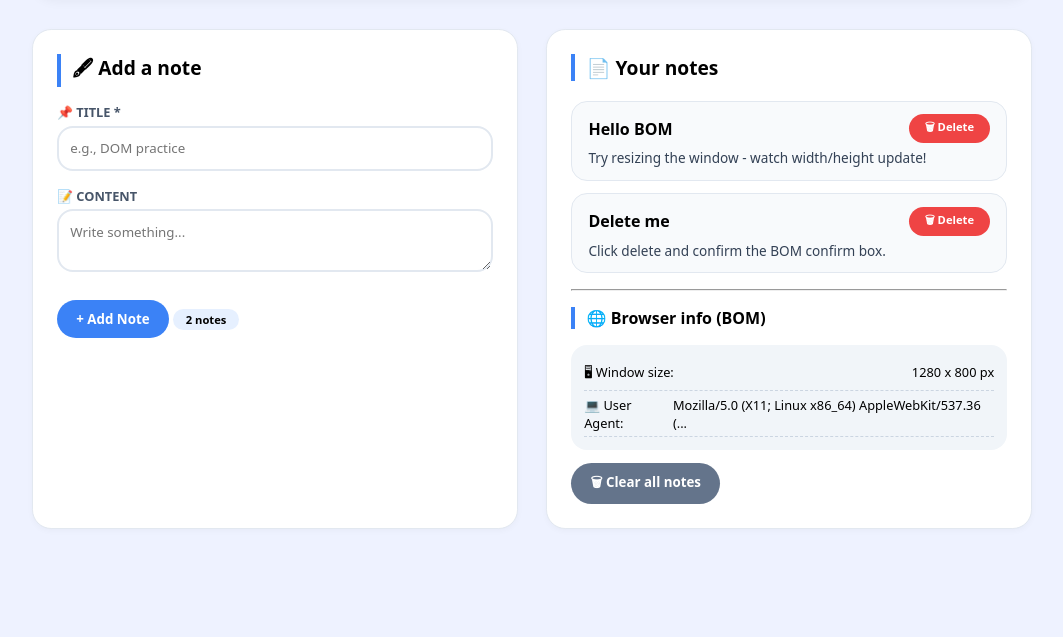
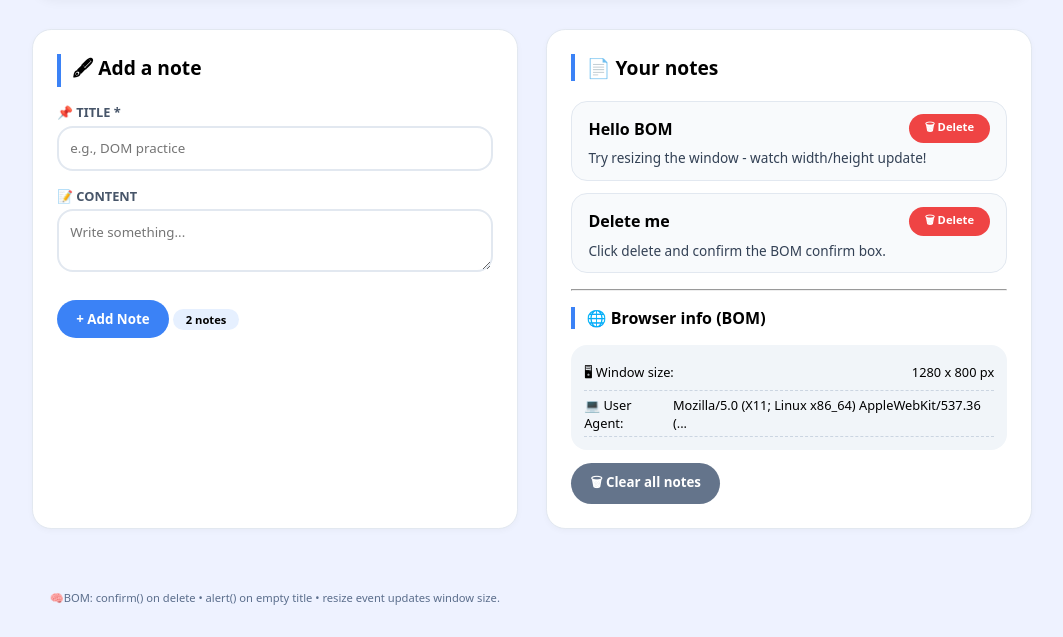
Before and after one commit to ghufransulaiman/QuickNotes_Lab_Dashboard, a plain HTML site: page index.html in a window 1280 px wide. Shown: the part 177-814 px from the top of the page, without its empty margins (108-1171 px from the left). Drawn offline with Linux system fonts and the light colour scheme.

Commit message:
Part 10 - Step 26 Add the footer

```diff
--- a/index.html
+++ b/index.html
@@ -186,6 +186,13 @@ button:hover {
 hr {
   margin: 1rem 0;
 }
+
+footer {
+  text-align: center;
+  margin-top: 2rem;
+  font-size: 0.7rem;
+  color: #5b6e8c;
+}
 </style>
 
 </head>
@@ -242,6 +249,11 @@ hr {
     🗑 Clear all notes
   </button>
 </div>
+
+   <footer>
+     🧠BOM: confirm() on delete • alert() on empty title
+     • resize event updates window size.
+   </footer>
 
      </div>
     <!-- all content goes here -->
```
